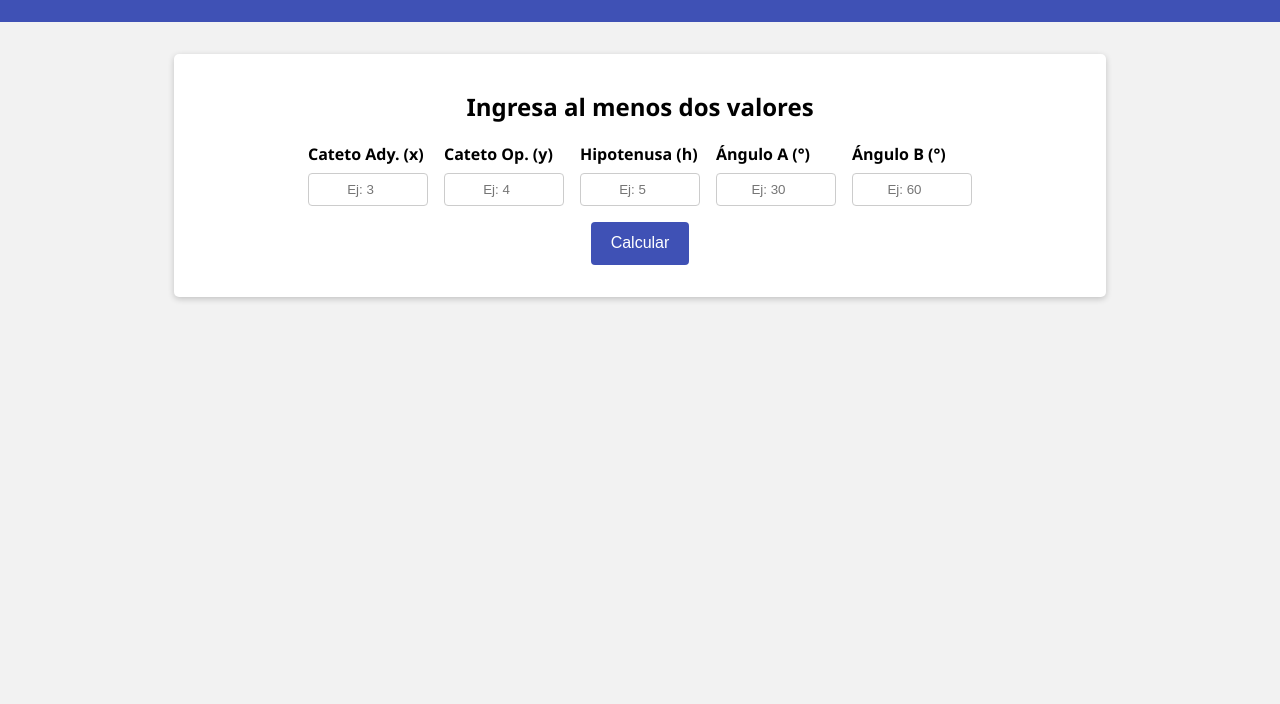
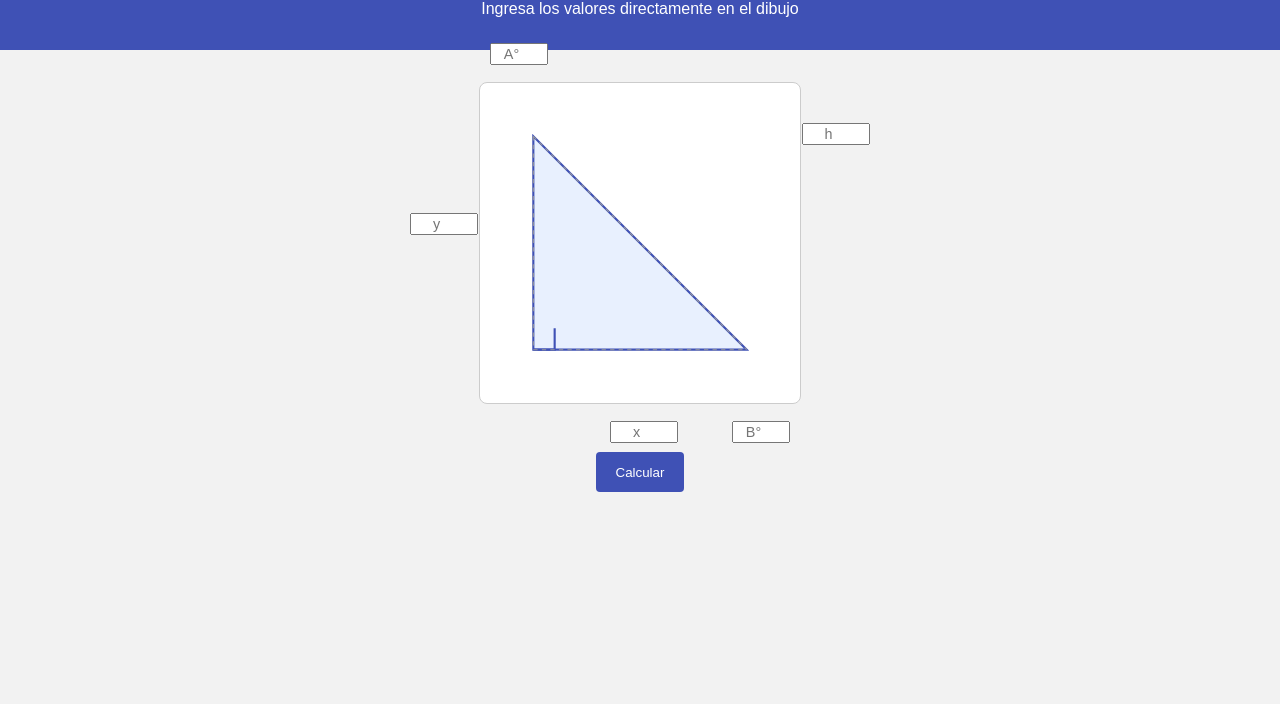
Before and after one commit to Unikyri/FuncTrigonometricas, a plain HTML site: page index.html in a window 1280 px wide. Shown: the part 96-800 px from the top of the page. Drawn offline with Linux system fonts and the light colour scheme.

Commit message:
Update index.html

```diff
--- a/index.html
+++ b/index.html
@@ -2,158 +2,149 @@
 <html lang="es">
 <head>
   <meta charset="UTF-8" />
-  <title>Calculadora de Triángulo Rectángulo</title>
+  <title>Calculadora Interactiva de Triángulo Rectángulo</title>
   <style>
     body {
-      font-family: 'Segoe UI', Tahoma, Geneva, Verdana, sans-serif;
+      font-family: sans-serif;
+      background: #f2f2f2;
       margin: 0;
       padding: 0;
-      background: #f2f2f2;
+      display: flex;
+      flex-direction: column;
+      align-items: center;
     }
-
     header {
       background: #3f51b5;
-      color: white;
+      color: #fff;
+      width: 100%;
       padding: 1rem;
       text-align: center;
     }
-
-    main {
-      max-width: 900px;
-      margin: 2rem auto;
-      padding: 1rem;
+    .contenedor {
+      margin: 2rem;
+      position: relative;
+      width: 320px;
+      height: 320px;
       background: #fff;
-      border-radius: 5px;
-      box-shadow: 0 2px 6px rgba(0, 0, 0, 0.2);
+      border: 1px solid #ccc;
+      border-radius: 8px;
     }
-
-    h1, h2 {
+    /* Estilos para el SVG */
+    svg {
+      width: 100%;
+      height: 100%;
+    }
+    /* Posicionamiento de los inputs sobre el triángulo */
+    .input-field {
+      position: absolute;
+      width: 60px;
       text-align: center;
+      font-size: 0.9rem;
     }
-
-    .contenedor-form {
-      display: flex;
-      flex-wrap: wrap;
-      justify-content: center;
-      gap: 1rem;
-      margin: 1rem 0;
+    /* Campo para el lado izquierdo (y) */
+    #input-y {
+      top: 130px;  /* aprox. a mitad del lado vertical */
+      left: -70px;
     }
-
-    .campo {
-      display: flex;
-      flex-direction: column;
-      width: 120px;
+    /* Campo para el lado inferior (x) */
+    #input-x {
+      bottom: -40px;
+      left: 130px;
     }
-
-    .campo label {
-      font-weight: bold;
-      margin-bottom: 0.5rem;
+    /* Campo para la hipotenusa (h) */
+    #input-h {
+      top: 40px;
+      right: -70px;
     }
-
-    .campo input {
-      padding: 0.5rem;
-      border: 1px solid #ccc;
+    /* Campo para el ángulo A (vértice superior izquierdo) */
+    #input-A {
+      top: -40px;
+      left: 10px;
+      width: 50px;
+    }
+    /* Campo para el ángulo B (vértice inferior derecho) */
+    #input-B {
+      bottom: -40px;
+      right: 10px;
+      width: 50px;
+    }
+    .btn-calcular {
+      margin: 1rem;
+      padding: 0.8rem 1.2rem;
+      background: #3f51b5;
+      border: none;
+      color: #fff;
       border-radius: 4px;
-      text-align: center;
-    }
-
-    button {
-      background: #3f51b5;
-      color: white;
-      border: none;
-      padding: 0.8rem 1.2rem;
-      border-radius: 4px;
-      font-size: 1rem;
       cursor: pointer;
       transition: background 0.3s;
     }
-
-    button:hover {
+    .btn-calcular:hover {
       background: #303f9f;
     }
-
     .resultado {
-      margin-top: 2rem;
-      border-top: 1px solid #ccc;
-      padding-top: 1rem;
+      max-width: 600px;
+      background: #fff;
+      padding: 1rem;
+      border-radius: 5px;
+      box-shadow: 0 2px 6px rgba(0,0,0,0.2);
+      margin-bottom: 2rem;
     }
-
     .resultado h3 {
-      margin-bottom: 0.5rem;
+      margin-top: 0;
     }
-
-    table {
-      width: 100%;
-      border-collapse: collapse;
-      margin-top: 1rem;
-    }
-
-    th, td {
-      border: 1px solid #ccc;
-      padding: 0.75rem;
-      text-align: center;
-    }
-
-    th {
-      background: #eee;
-    }
-
-    .mensaje-error {
+    .error {
       color: red;
       text-align: center;
       margin-top: 1rem;
+    }
+    .simbolo {
+      font-style: italic;
+      color: #555;
+      font-size: 0.9rem;
     }
   </style>
 </head>
 <body>
   <header>
     <h1>Calculadora de Triángulo Rectángulo</h1>
+    <p>Ingresa los valores directamente en el dibujo</p>
   </header>
 
-  <main>
-    <h2>Ingresa al menos dos valores</h2>
-    <div class="contenedor-form">
-      <!-- Campos para lados -->
-      <div class="campo">
-        <label for="x">Cateto Ady. (x)</label>
-        <input type="number" step="any" id="x" placeholder="Ej: 3" />
-      </div>
-      <div class="campo">
-        <label for="y">Cateto Op. (y)</label>
-        <input type="number" step="any" id="y" placeholder="Ej: 4" />
-      </div>
-      <div class="campo">
-        <label for="h">Hipotenusa (h)</label>
-        <input type="number" step="any" id="h" placeholder="Ej: 5" />
+  <!-- Contenedor con el triángulo y campos de entrada -->
+  <div class="contenedor">
+    <!-- SVG con el triángulo -->
+    <svg viewBox="0 0 300 300">
+      <!-- Triángulo con vértice A (50,50), B (50,250) y C (250,250) -->
+      <polygon points="50,50 50,250 250,250" fill="#e8f0fe" stroke="#3f51b5" stroke-width="2" />
+      <!-- Marcas para el ángulo recto en B -->
+      <polyline points="50,250 70,250 70,230" fill="none" stroke="#3f51b5" stroke-width="2"/>
+      <!-- Líneas punteadas para indicar las medidas (opcional) -->
+      <line x1="50" y1="50" x2="50" y2="250" stroke-dasharray="4" stroke="#999" />
+      <line x1="50" y1="250" x2="250" y2="250" stroke-dasharray="4" stroke="#999" />
+      <line x1="50" y1="50" x2="250" y2="250" stroke-dasharray="4" stroke="#999" />
+    </svg>
+
+    <!-- Inputs posicionados sobre el triángulo -->
+    <input id="input-y" class="input-field" type="number" step="any" placeholder="y" title="Cateto (vertical)" />
+    <input id="input-x" class="input-field" type="number" step="any" placeholder="x" title="Cateto (horizontal)" />
+    <input id="input-h" class="input-field" type="number" step="any" placeholder="h" title="Hipotenusa" />
+    <input id="input-A" class="input-field" type="number" step="any" placeholder="A°" title="Ángulo A (vértice superior)" />
+    <input id="input-B" class="input-field" type="number" step="any" placeholder="B°" title="Ángulo B (vértice inferior derecho)" />
   </div>
 
-      <!-- Campos para ángulos -->
-      <div class="campo">
-        <label for="A">Ángulo A (°)</label>
-        <input type="number" step="any" id="A" placeholder="Ej: 30" />
-      </div>
-      <div class="campo">
-        <label for="B">Ángulo B (°)</label>
-        <input type="number" step="any" id="B" placeholder="Ej: 60" />
-      </div>
-    </div>
+  <button class="btn-calcular" onclick="calcular()">Calcular</button>
+  <div id="mensaje-error" class="error"></div>
 
-    <div style="text-align:center;">
-      <button onclick="calcularTriangulo()">Calcular</button>
-    </div>
-
-    <div id="mensaje-error" class="mensaje-error"></div>
-
-    <div class="resultado" id="resultado" style="display:none;">
-      <h3>Resultados</h3>
-      <p><strong>Cateto Adyacente (x):</strong> <span id="resX"></span></p>
-      <p><strong>Cateto Opuesto (y):</strong> <span id="resY"></span></p>
-      <p><strong>Hipotenusa (h):</strong> <span id="resH"></span></p>
+  <!-- Resultados -->
+  <div id="resultados" class="resultado" style="display:none;">
+    <h3>Resultados (valores redondeados a entero)</h3>
+    <p><strong>Cateto horizontal (x):</strong> <span id="resX"></span> <span id="simX" class="simbolo"></span></p>
+    <p><strong>Cateto vertical (y):</strong> <span id="resY"></span> <span id="simY" class="simbolo"></span></p>
+    <p><strong>Hipotenusa (h):</strong> <span id="resH"></span> <span id="simH" class="simbolo"></span></p>
     <p><strong>Ángulo A (°):</strong> <span id="resA"></span></p>
     <p><strong>Ángulo B (°):</strong> <span id="resB"></span></p>
-
-      <h3>Funciones trigonométricas</h3>
-      <table>
+    <h4>Funciones trigonométricas</h4>
+    <table border="1" cellpadding="5">
       <thead>
         <tr>
           <th></th>
@@ -187,219 +178,198 @@
       </tbody>
     </table>
   </div>
-  </main>
 
   <script>
-    // Función para convertir grados a radianes
+    // Función para convertir grados a radianes y viceversa
     function degToRad(grados) {
       return (grados * Math.PI) / 180;
     }
-
-    // Función para convertir radianes a grados
     function radToDeg(radianes) {
       return (radianes * 180) / Math.PI;
     }
 
-    function calcularTriangulo() {
-      // Obtener valores de los inputs
-      const xInput = document.getElementById('x').value.trim();
-      const yInput = document.getElementById('y').value.trim();
-      const hInput = document.getElementById('h').value.trim();
-      const AInput = document.getElementById('A').value.trim();
-      const BInput = document.getElementById('B').value.trim();
+    // Función para simplificar expresiones de la forma √n
+    // Si n es divisible por algún cuadrado perfecto, se extrae ese factor.
+    function simplifyRadical(n) {
+      n = Math.round(n); // trabajamos con enteros
+      // Si es un cuadrado perfecto, devolvemos el entero
+      let raiz = Math.floor(Math.sqrt(n));
+      if (raiz * raiz === n) {
+        return `${raiz}`;
+      }
+      // Buscar el mayor cuadrado perfecto divisor
+      for (let i = raiz; i >= 2; i--) {
+        if (n % (i * i) === 0) {
+          let factor = i;
+          let restante = n / (i * i);
+          return `${factor}√${restante}`;
+        }
+      }
+      // Si no se pudo extraer factor
+      return `√${n}`;
+    }
 
-      // Convertir a números (si están vacíos, se quedarán como NaN)
-      let x = parseFloat(xInput);
-      let y = parseFloat(yInput);
-      let h = parseFloat(hInput);
-      let A = parseFloat(AInput);
-      let B = parseFloat(BInput);
+    // Función principal de cálculo
+    function calcular() {
+      // Obtener valores de cada input (si no se ingresa nada, queda NaN)
+      let x = parseFloat(document.getElementById("input-x").value.trim());
+      let y = parseFloat(document.getElementById("input-y").value.trim());
+      let h = parseFloat(document.getElementById("input-h").value.trim());
+      let A = parseFloat(document.getElementById("input-A").value.trim());
+      let B = parseFloat(document.getElementById("input-B").value.trim());
 
-      // Contar cuántos valores válidos tenemos
-      let valoresIngresados = 0;
-      if (!isNaN(x)) valoresIngresados++;
-      if (!isNaN(y)) valoresIngresados++;
-      if (!isNaN(h)) valoresIngresados++;
-      if (!isNaN(A)) valoresIngresados++;
-      if (!isNaN(B)) valoresIngresados++;
+      // Contar cuántos valores se ingresaron
+      let cont = 0;
+      if (!isNaN(x)) cont++;
+      if (!isNaN(y)) cont++;
+      if (!isNaN(h)) cont++;
+      if (!isNaN(A)) cont++;
+      if (!isNaN(B)) cont++;
 
-      const mensajeError = document.getElementById('mensaje-error');
-      const divResultado = document.getElementById('resultado');
+      const mensajeError = document.getElementById("mensaje-error");
+      const resultadosDiv = document.getElementById("resultados");
+      mensajeError.textContent = "";
+      resultadosDiv.style.display = "none";
 
-      // Limpiar mensaje de error y resultado
-      mensajeError.textContent = '';
-      divResultado.style.display = 'none';
-
-      // Necesitamos al menos 2 valores
-      if (valoresIngresados < 2) {
-        mensajeError.textContent = 'Debes ingresar al menos 2 valores para calcular.';
+      if (cont < 2) {
+        mensajeError.textContent = "Ingresa al menos dos valores.";
         return;
       }
 
-      // Aquí empieza la lógica de cálculo
-
-      // 1) Si solo tenemos ángulos, asumimos un cateto adyacente = 1 (o cualquier escala)
-      if (isNaN(x) && isNaN(y) && isNaN(h) && !isNaN(A) && !isNaN(B)) {
-        // Verificamos que A + B = 90 (o muy cerca)
-        if (Math.abs(A + B - 90) > 0.0001) {
-          mensajeError.textContent = 'Los ángulos A y B deben sumar 90° en un triángulo rectángulo.';
+      // Lógica de cálculo:
+      // Trabajamos en el triángulo donde el ángulo recto es B (vértice medio-izquierda)
+      // y se cumple que A + B(agudo) = 90.
+      // Si se ingresan ambos ángulos (A y B), verificamos que sumen 90.
+      if (!isNaN(A) && !isNaN(B)) {
+        if (Math.abs(A + B - 90) > 0.5) {
+          mensajeError.textContent = "Los ángulos A y B deben sumar 90°.";
           return;
         }
-        // Asumimos x = 1 => y = tan(A), h = sqrt(1 + tan^2(A))
-        let A_rad = degToRad(A);
-        x = 1;
-        y = Math.tan(A_rad);
-        h = Math.sqrt(x * x + y * y);
       }
 
-      // Intentamos detectar y resolver los casos:
-
-      // Caso: tenemos x e y => calculamos h y ángulos
-      if (!isNaN(x) && !isNaN(y) && isNaN(h)) {
-        h = Math.sqrt(x * x + y * y);
+      // Caso especial: si se ingresan solo ángulos, asumimos x = 1 (escala base)
+      if (isNaN(x) && isNaN(y) && isNaN(h) && !isNaN(A) && !isNaN(B)) {
+        x = 1;
+        // Entonces y = tan(A) * x y h = √(x²+y²)
+        y = Math.tan(degToRad(A));
+        h = Math.sqrt(x*x + y*y);
       }
 
-      // Caso: tenemos x e h => calculamos y y ángulos
+      // Según qué datos se tengan, se completan los valores faltantes
+      // Caso 1: si se tienen ambos catetos, se calcula la hipotenusa
+      if (!isNaN(x) && !isNaN(y) && isNaN(h)) {
+        h = Math.sqrt(x*x + y*y);
+        // Expresión simbólica: h = √(x²+y²)
+      }
+      // Caso 2: si se tiene x y h, se calcula y
       if (!isNaN(x) && isNaN(y) && !isNaN(h)) {
         if (h <= x) {
-          mensajeError.textContent = 'La hipotenusa (h) debe ser mayor que el cateto (x).';
+          mensajeError.textContent = "La hipotenusa debe ser mayor que el cateto horizontal.";
           return;
         }
-        y = Math.sqrt(h * h - x * x);
+        y = Math.sqrt(h*h - x*x);
+      }
+      // Caso 3: si se tiene y y h, se calcula x
+      if (isNaN(x) && !isNaN(y) && !isNaN(h)) {
+        if (h <= y) {
+          mensajeError.textContent = "La hipotenusa debe ser mayor que el cateto vertical.";
+          return;
+        }
+        x = Math.sqrt(h*h - y*y);
+      }
+      // Si se ingresa un cateto y un ángulo (A o B), se puede calcular el otro cateto y la hipotenusa
+      if (!isNaN(A) && !isNaN(x) && isNaN(y) && isNaN(h)) {
+        y = x * Math.tan(degToRad(A));
+        h = Math.sqrt(x*x + y*y);
+      }
+      if (!isNaN(A) && !isNaN(y) && isNaN(x) && isNaN(h)) {
+        x = y / Math.tan(degToRad(A));
+        h = Math.sqrt(x*x + y*y);
+      }
+      if (!isNaN(B) && !isNaN(x) && isNaN(y) && isNaN(h)) {
+        y = x * Math.tan(degToRad(B));
+        h = Math.sqrt(x*x + y*y);
+      }
+      if (!isNaN(B) && !isNaN(y) && isNaN(x) && isNaN(h)) {
+        x = y / Math.tan(degToRad(B));
+        h = Math.sqrt(x*x + y*y);
       }
 
-      // Caso: tenemos y e h => calculamos x y ángulos
-      if (isNaN(x) && !isNaN(y) && !isNaN(h)) {
-        if (h <= y) {
-          mensajeError.textContent = 'La hipotenusa (h) debe ser mayor que el cateto (y).';
-          return;
+      // Si falta algún ángulo, lo calculamos usando las relaciones del triángulo rectángulo
+      if (isNaN(A) && !isNaN(x) && !isNaN(y)) {
+        // Ángulo A = arctan(y/x)
+        A = radToDeg(Math.atan2(y, x));
       }
-        x = Math.sqrt(h * h - y * y);
+      if (isNaN(B)) {
+        B = 90 - A;
+      }
+      // Redondeamos los resultados a enteros
+      let xInt = Math.round(x);
+      let yInt = Math.round(y);
+      let hInt = Math.round(h);
+      let AInt = Math.round(A);
+      let BInt = Math.round(B);
+
+      // Preparar las expresiones simbólicas para los cálculos que involucraron raíz:
+      // Si x y y fueron ingresados, se usó: h = √(x²+y²)
+      let simbH = "";
+      let simbX = "";
+      let simbY = "";
+      if (isNaN(document.getElementById("input-h").value.trim())) {
+        let inside = Math.round(x*x + y*y);
+        simbH = `= √(${xInt}²+${yInt}²) → ${simplifyRadical(inside)}`;
+      }
+      if (isNaN(document.getElementById("input-x").value.trim()) && !isNaN(h) && !isNaN(y)) {
+        let inside = Math.round(h*h - y*y);
+        simbX = `= √(${hInt}²-${yInt}²) → ${simplifyRadical(inside)}`;
+      }
+      if (isNaN(document.getElementById("input-y").value.trim()) && !isNaN(h) && !isNaN(x)) {
+        let inside = Math.round(h*h - x*x);
+        simbY = `= √(${hInt}²-${xInt}²) → ${simplifyRadical(inside)}`;
       }
 
-      // Caso: tenemos A e h => calculamos x, y
-      if (!isNaN(A) && !isNaN(h) && isNaN(x) && isNaN(y)) {
-        let A_rad = degToRad(A);
-        x = h * Math.cos(A_rad);
-        y = h * Math.sin(A_rad);
-      }
-
-      // Caso: tenemos B e h => calculamos x, y
-      if (!isNaN(B) && !isNaN(h) && isNaN(x) && isNaN(y)) {
-        let B_rad = degToRad(B);
-        x = h * Math.cos(B_rad);
-        y = h * Math.sin(B_rad);
-      }
-
-      // Caso: tenemos A e x => calculamos y, h
-      if (!isNaN(A) && !isNaN(x) && isNaN(y) && isNaN(h)) {
-        let A_rad = degToRad(A);
-        y = x * Math.tan(A_rad);
-        h = Math.sqrt(x * x + y * y);
-      }
-
-      // Caso: tenemos A e y => calculamos x, h
-      if (!isNaN(A) && !isNaN(y) && isNaN(x) && isNaN(h)) {
-        let A_rad = degToRad(A);
-        x = y / Math.tan(A_rad);
-        h = Math.sqrt(x * x + y * y);
-      }
-
-      // Caso: tenemos B e x => calculamos y, h
-      if (!isNaN(B) && !isNaN(x) && isNaN(y) && isNaN(h)) {
-        let B_rad = degToRad(B);
-        y = x * Math.tan(B_rad);
-        h = Math.sqrt(x * x + y * y);
-      }
-
-      // Caso: tenemos B e y => calculamos x, h
-      if (!isNaN(B) && !isNaN(y) && isNaN(x) && isNaN(h)) {
-        let B_rad = degToRad(B);
-        x = y / Math.tan(B_rad);
-        h = Math.sqrt(x * x + y * y);
-      }
-
-      // Ahora calculamos los ángulos si faltan
-      if (isNaN(A) && !isNaN(x) && !isNaN(y)) {
-        // A = arctan(y/x)
-        A = radToDeg(Math.atan2(y, x));
-      }
-      if (isNaN(B) && !isNaN(A)) {
-        B = 90 - A;
-      }
-      if (isNaN(A) && !isNaN(B)) {
-        A = 90 - B;
-      }
-
-      // Verificamos consistencia: A + B ~ 90
-      if (Math.abs(A + B - 90) > 0.5) {
-        // Se deja un margen de error de 0.5 grados por redondeos
-        mensajeError.textContent = 'Los valores ingresados no son consistentes (A + B no es 90).';
-        return;
-      }
-
-      // Si aún no tenemos x, y, h, no se puede hacer más
-      if (isNaN(x) || isNaN(y) || isNaN(h) || isNaN(A) || isNaN(B)) {
-        mensajeError.textContent = 'No fue posible calcular con los datos proporcionados.';
-        return;
-      }
-
-      // Asegurarnos de que todo sea positivo
-      if (x <= 0 || y <= 0 || h <= 0) {
-        mensajeError.textContent = 'Los lados calculados deben ser positivos. Revisa tus valores.';
-        return;
-      }
-
-      // Redondeamos un poco para mostrar (opcional)
-      const decimales = 6;
-      x = parseFloat(x.toFixed(decimales));
-      y = parseFloat(y.toFixed(decimales));
-      h = parseFloat(h.toFixed(decimales));
-      A = parseFloat(A.toFixed(decimales));
-      B = parseFloat((90 - A).toFixed(decimales)); // forzamos B = 90 - A
-
-      // Cálculo de las funciones trigonométricas
-      // Ángulo A en radianes
-      let A_rad = degToRad(A);
+      // Calcular las funciones trigonométricas para los ángulos A y B
+      let A_rad = degToRad(AInt);
+      let B_rad = degToRad(BInt);
       let sinA = Math.sin(A_rad);
       let cosA = Math.cos(A_rad);
       let tanA = Math.tan(A_rad);
-      let cscA = 1 / sinA;
-      let secA = 1 / cosA;
-      let cotA = 1 / tanA;
-
-      // Ángulo B en radianes
-      let B_rad = degToRad(B);
+      let cscA = 1/sinA;
+      let secA = 1/cosA;
+      let cotA = 1/tanA;
       let sinB = Math.sin(B_rad);
       let cosB = Math.cos(B_rad);
       let tanB = Math.tan(B_rad);
-      let cscB = 1 / sinB;
-      let secB = 1 / cosB;
-      let cotB = 1 / tanB;
+      let cscB = 1/sinB;
+      let secB = 1/cosB;
+      let cotB = 1/tanB;
 
-      // Mostrar resultados
-      document.getElementById('resX').textContent = x;
-      document.getElementById('resY').textContent = y;
-      document.getElementById('resH').textContent = h;
-      document.getElementById('resA').textContent = A;
-      document.getElementById('resB').textContent = B;
+      // Mostrar los resultados en la sección correspondiente
+      document.getElementById("resX").textContent = xInt;
+      document.getElementById("resY").textContent = yInt;
+      document.getElementById("resH").textContent = hInt;
+      document.getElementById("resA").textContent = AInt;
+      document.getElementById("resB").textContent = BInt;
 
-      document.getElementById('senA').textContent = sinA.toFixed(decimales);
-      document.getElementById('cosA').textContent = cosA.toFixed(decimales);
-      document.getElementById('tanA').textContent = tanA.toFixed(decimales);
-      document.getElementById('cscA').textContent = cscA.toFixed(decimales);
-      document.getElementById('secA').textContent = secA.toFixed(decimales);
-      document.getElementById('cotA').textContent = cotA.toFixed(decimales);
+      document.getElementById("simX").textContent = simbX;
+      document.getElementById("simY").textContent = simbY;
+      document.getElementById("simH").textContent = simbH;
 
-      document.getElementById('senB').textContent = sinB.toFixed(decimales);
-      document.getElementById('cosB').textContent = cosB.toFixed(decimales);
-      document.getElementById('tanB').textContent = tanB.toFixed(decimales);
-      document.getElementById('cscB').textContent = cscB.toFixed(decimales);
-      document.getElementById('secB').textContent = secB.toFixed(decimales);
-      document.getElementById('cotB').textContent = cotB.toFixed(decimales);
+      document.getElementById("senA").textContent = Math.round(sinA*100)/100;
+      document.getElementById("cosA").textContent = Math.round(cosA*100)/100;
+      document.getElementById("tanA").textContent = Math.round(tanA*100)/100;
+      document.getElementById("cscA").textContent = Math.round(cscA*100)/100;
+      document.getElementById("secA").textContent = Math.round(secA*100)/100;
+      document.getElementById("cotA").textContent = Math.round(cotA*100)/100;
 
-      // Finalmente mostramos el bloque de resultados
-      divResultado.style.display = 'block';
+      document.getElementById("senB").textContent = Math.round(sinB*100)/100;
+      document.getElementById("cosB").textContent = Math.round(cosB*100)/100;
+      document.getElementById("tanB").textContent = Math.round(tanB*100)/100;
+      document.getElementById("cscB").textContent = Math.round(cscB*100)/100;
+      document.getElementById("secB").textContent = Math.round(secB*100)/100;
+      document.getElementById("cotB").textContent = Math.round(cotB*100)/100;
+
+      resultadosDiv.style.display = "block";
     }
   </script>
 </body>
```
Lines whose indentation alone changed are shown as unchanged.
